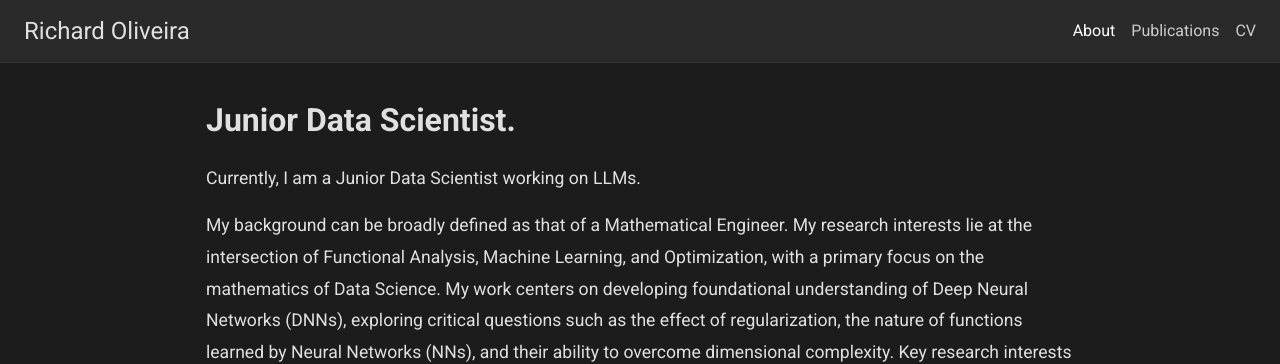
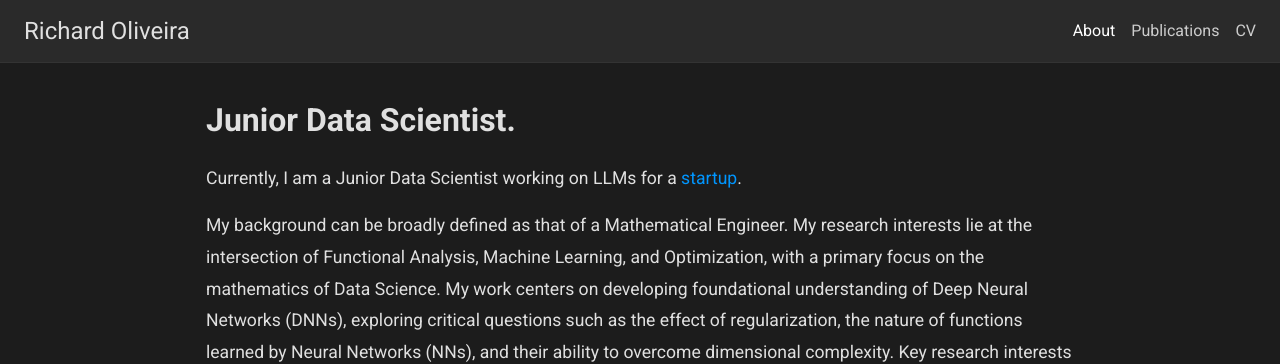
Before and after one commit to raolivei13/website_rich, a Jekyll site: the page index.html, which Jekyll copies as it is, in a window 1280 px wide and 900 px high. Shown: the top 364 px of the window. Built offline with Jekyll 4.4.1, drawn with Linux system fonts in a browser that asks for light colours.

Commit message:
Update index.html

```diff
--- a/index.html
+++ b/index.html
@@ -37,7 +37,7 @@
   <header class="header-section" id="about">
     <h1 class="main-title">Junior Data Scientist.</h1>
 <p class="intro-paragraph">
-  Currently, I am a Junior Data Scientist working on LLMs.
+  Currently, I am a Junior Data Scientist working on LLMs for a <a href='https://onikron.com/'>startup</a>.
 </p>
 <p class="intro-paragraph">
 My background can be broadly defined as that of a Mathematical Engineer. My research interests lie at the intersection of Functional Analysis,
@@ -57,6 +57,7 @@ Key research interests include investigating the mathematical foundations of Dee
   <li>Non-Parametric Statistics</li>
   <li>Model Predictive Control (MPC)</li>
 </ul>
+
     <p class="intro-paragraph">
       I received my MSc. in Electrical Engineering, Signal and Image Processing and a BSc. in Electrical Engineering, Machine Learning and Controls
       from the <a href="https://www.ece.ucsd.edu/">Electrical and Computer Engineering Department</a> at the <a href="https://ucsd.edu/">University of California, San Diego</a>, La Jolla, USA.
```
